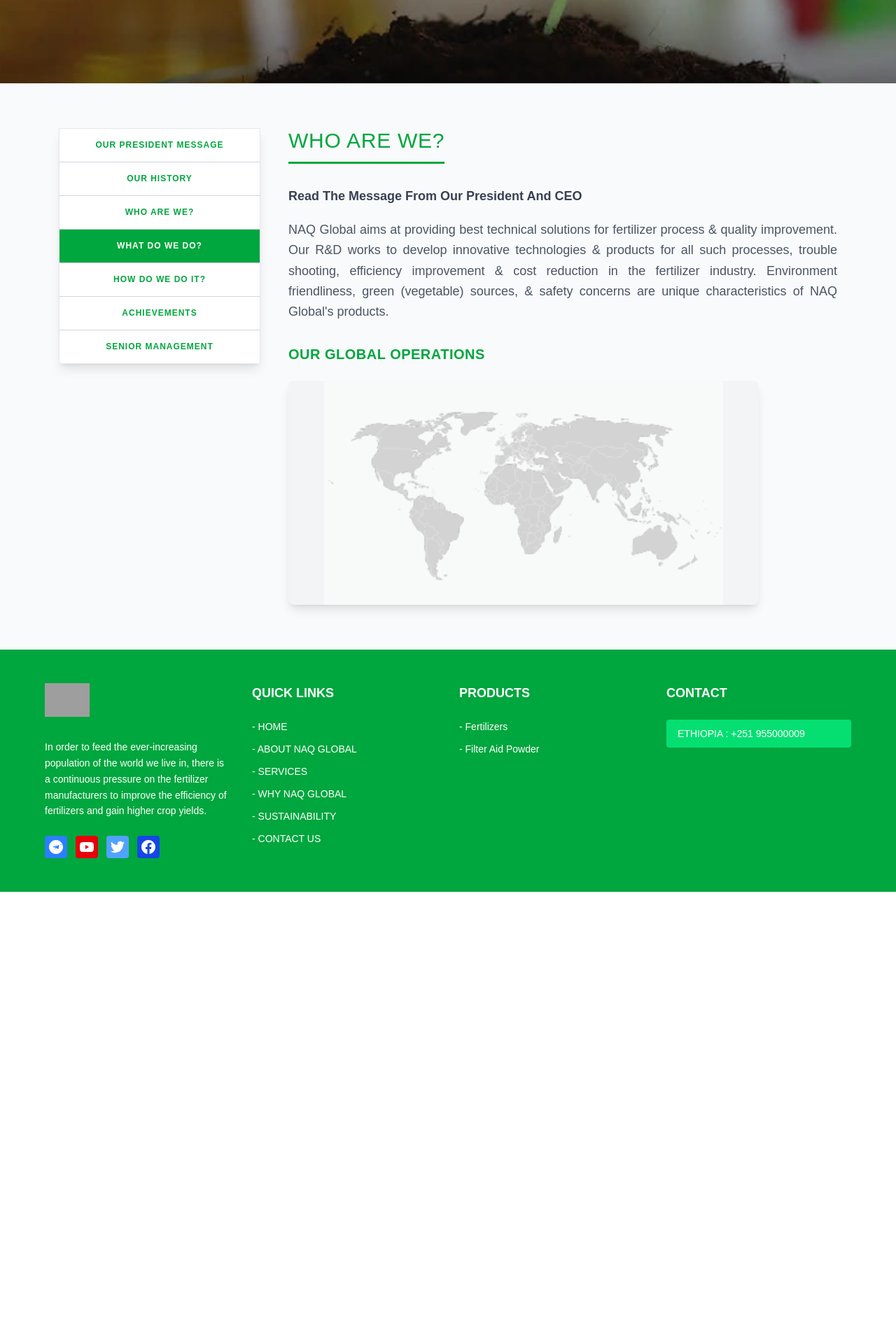
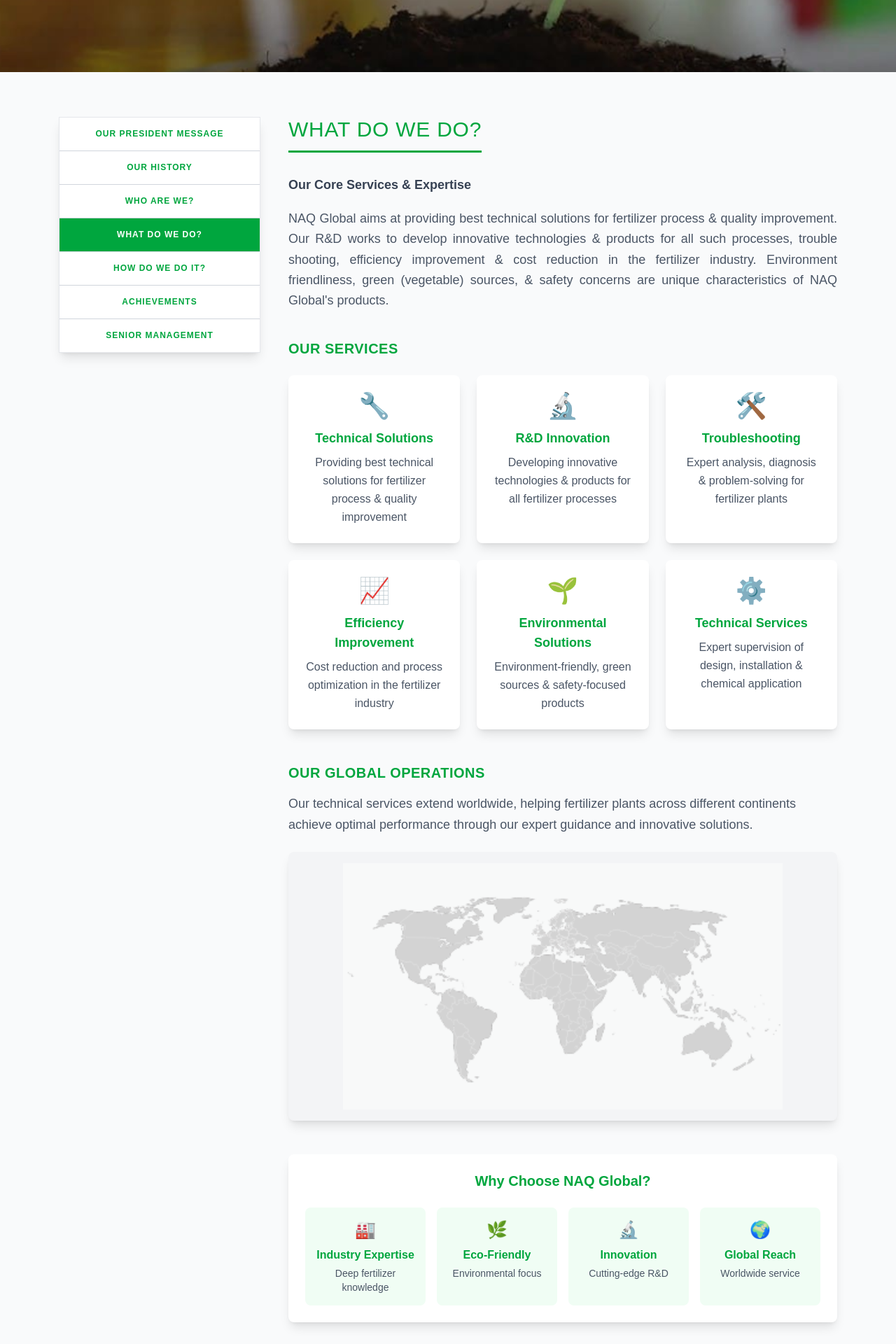
Before and after one commit to chwla/biogreen-website, a Next.js app: page /about/what-we-do in a window 1280 px wide. Shown: the part 394-2314 px from the top of the page at 70% size. Before the commit the page ends 1668 px from the top, so only its background shows below. Built offline with nearby package versions, Linux system fonts and the light colour scheme; grey boxes are pictures that could not be loaded.

Commit message:
/about/what-we-do mobile compatibility

```diff
--- a/src/app/about/what-we-do/page.js
+++ b/src/app/about/what-we-do/page.js
@@ -1,51 +1,104 @@
 'use client';
 import { useState } from 'react';
-import Image from 'next/image'; // ✅ Import Next.js Image component
+import Image from 'next/image';
 
-const CEOSection = () => {
+const WhatWeDoSection = () => {
   const [activeSection, setActiveSection] = useState('WHAT DO WE DO?');
+  const [isSidebarOpen, setIsSidebarOpen] = useState(false);
 
   const menuItems = [
     { name: 'OUR PRESIDENT MESSAGE', path: '/about' },
     { name: 'OUR HISTORY', path: '/about/history' },
     { name: 'WHO ARE WE?', path: '/about/who-we-are' },
     { name: 'WHAT DO WE DO?', path: '/about/what-we-do' },
-    { name: 'HOW DO WE DO IT?', path: '/about/how-we-do-it' },
+    { name: 'HOW DO WE DO IT?', path: '/about/how-do-we-do-it' },
     { name: 'ACHIEVEMENTS', path: '/about/achievements' },
     { name: 'SENIOR MANAGEMENT', path: '/about/senior-management' }
   ];
 
   const handleMenuClick = (item) => {
     setActiveSection(item.name);
+    setIsSidebarOpen(false); // Close mobile menu on item click
     window.location.href = item.path;
   };
 
+  const services = [
+    {
+      title: "Technical Solutions",
+      description: "Providing best technical solutions for fertilizer process & quality improvement",
+      icon: "🔧"
+    },
+    {
+      title: "R&D Innovation",
+      description: "Developing innovative technologies & products for all fertilizer processes",
+      icon: "🔬"
+    },
+    {
+      title: "Troubleshooting",
+      description: "Expert analysis, diagnosis & problem-solving for fertilizer plants",
+      icon: "🛠️"
+    },
+    {
+      title: "Efficiency Improvement",
+      description: "Cost reduction and process optimization in the fertilizer industry",
+      icon: "📈"
+    },
+    {
+      title: "Environmental Solutions",
+      description: "Environment-friendly, green sources & safety-focused products",
+      icon: "🌱"
+    },
+    {
+      title: "Technical Services",
+      description: "Expert supervision of design, installation & chemical application",
+      icon: "⚙️"
+    }
+  ];
+
   return (
     <>
-      {/* Hero Section */}
-      <div className="w-full relative overflow-hidden" style={{ height: '400px' }}>
-        <img
+      {/* Hero Section - Responsive height */}
+      <div className="w-full relative overflow-hidden h-48 sm:h-64 md:h-80 lg:h-96">
+        <Image
           src="/photos/about.jpeg"
-          alt="About BioGreen"
-          className="w-full h-full object-cover object-center"
+          alt="About NAQ Global"
+          fill
+          className="object-cover object-center"
           style={{ transform: 'scale(1.1)', transformOrigin: 'center' }}
+          priority
         />
 
-        {/* Title overlay - removed white background */}
-        <div className="absolute inset-0 flex items-center justify-center">
-          <h1 className="text-amber-800 text-4xl font-bold tracking-wide uppercase text-center drop-shadow-lg">
+        {/* Title overlay */}
+        <div className="absolute inset-0 flex items-center justify-center px-4">
+          <h1 className="text-amber-800 text-xl sm:text-2xl md:text-3xl lg:text-4xl font-bold tracking-wide uppercase text-center drop-shadow-lg">
             What do we do
           </h1>
         </div>
       </div>
 
       {/* Main Content Section */}
-      <section className="py-16 bg-gray-50">
-        <div className="max-w-6xl mx-auto px-5">
-          <div className="flex gap-10 items-start">
-            {/* Left Sidebar Navigation */}
-            <div className="w-72 flex-shrink-0">
-              <div className="bg-white shadow-lg border border-gray-200">
+      <section className="py-8 md:py-16 bg-gray-50">
+        <div className="max-w-6xl mx-auto px-4 sm:px-5">
+          {/* Mobile Menu Toggle */}
+          <div className="md:hidden mb-6">
+            <button
+              onClick={() => setIsSidebarOpen(!isSidebarOpen)}
+              className="w-full bg-green-600 text-white py-3 px-4 rounded-lg font-semibold uppercase tracking-wide text-sm flex items-center justify-between"
+            >
+              <span>Navigation Menu</span>
+              <span className={`transform transition-transform ${isSidebarOpen ? 'rotate-180' : ''}`}>
+                ▼
+              </span>
+            </button>
+          </div>
+
+          <div className="flex flex-col md:flex-row gap-6 md:gap-10 items-start">
+            {/* Left Sidebar Navigation - Mobile dropdown, desktop fixed */}
+            <div className={`
+              w-full md:w-72 md:flex-shrink-0
+              ${isSidebarOpen ? 'block' : 'hidden md:block'}
+            `}>
+              <div className="bg-white shadow-lg border border-gray-200 rounded-lg md:rounded-none overflow-hidden">
                 {menuItems.map((item, index) => (
                   <div
                     key={item.name}
@@ -56,7 +109,7 @@
                         ? 'bg-green-600 text-white'
                         : 'bg-white text-green-600 hover:bg-green-50'
                       }
-                      text-center py-4 px-4 font-bold text-xs uppercase tracking-widest cursor-pointer transition-all duration-200
+                      text-center py-3 md:py-4 px-3 md:px-4 font-bold text-xs sm:text-xs uppercase tracking-wide cursor-pointer transition-all duration-200
                       font-sans leading-tight
                     `}
                     style={{
@@ -71,19 +124,21 @@
             </div>
 
             {/* Right Content Area */}
-            <div className="flex-1">
-              {/* Text Content */}
+            <div className="flex-1 w-full">
+              <div className="flex flex-col gap-8 md:gap-10">
+
+                {/* Main Text Content */}
                 <div className="w-full">
-                <h2 className="text-green-600 text-3xl font-light tracking-wide mb-8 pb-3 border-b-3 border-green-600 inline-block">
-                  WHO ARE WE?
+                  <h2 className="text-green-600 text-xl sm:text-2xl lg:text-3xl font-light tracking-wide mb-6 md:mb-8 pb-2 md:pb-3 border-b-2 md:border-b-3 border-green-600 inline-block">
+                    WHAT DO WE DO?
                   </h2>
 
-                <div className="space-y-5 mb-8">
-                  <p className="font-semibold text-gray-700 text-lg">
-                    Read The Message From Our President And CEO
+                  <div className="space-y-4 md:space-y-5 mb-8 md:mb-10">
+                    <p className="font-semibold text-gray-700 text-base sm:text-lg">
+                      Our Core Services & Expertise
                     </p>
 
-                  <p className="text-gray-600 text-lg leading-relaxed text-justify">
+                    <p className="text-gray-600 text-sm sm:text-base lg:text-lg leading-relaxed text-justify">
                       NAQ Global aims at providing best technical solutions for fertilizer
                       process &amp; quality improvement. Our R&amp;D works to develop innovative
                       technologies &amp; products for all such processes, trouble shooting,
@@ -93,28 +148,87 @@
                     </p>
                   </div>
 
+                  {/* Services Grid */}
+                  <div className="mb-8 md:mb-12">
+                    <h3 className="text-green-600 text-lg sm:text-xl font-semibold mb-6 uppercase tracking-wide">
+                      Our Services
+                    </h3>
+                    <div className="grid grid-cols-1 sm:grid-cols-2 lg:grid-cols-3 gap-4 md:gap-6">
+                      {services.map((service, index) => (
+                        <div key={index} className="bg-white p-4 md:p-6 rounded-lg shadow-lg hover:shadow-xl transition-shadow duration-300">
+                          <div className="text-3xl md:text-4xl mb-3 text-center">{service.icon}</div>
+                          <h4 className="text-green-600 font-semibold text-base md:text-lg mb-2 text-center">
+                            {service.title}
+                          </h4>
+                          <p className="text-gray-600 text-sm md:text-base text-center leading-relaxed">
+                            {service.description}
+                          </p>
+                        </div>
+                      ))}
+                    </div>
+                  </div>
+
                   {/* Global Operations Section */}
                   <div className="mb-6">
-                  <h3 className="text-green-600 text-xl font-semibold mb-4 uppercase tracking-wide">
+                    <h3 className="text-green-600 text-lg sm:text-xl font-semibold mb-4 uppercase tracking-wide">
                       Our Global Operations
                     </h3>
+                    <p className="text-gray-600 text-sm sm:text-base lg:text-lg leading-relaxed mb-6">
+                      Our technical services extend worldwide, helping fertilizer plants across different continents
+                      achieve optimal performance through our expert guidance and innovative solutions.
+                    </p>
                   </div>
 
-                {/* World Map */}
-                <div className="w-full max-w-2xl">
-                  <div className="w-full h-80 bg-gray-100 rounded-lg overflow-hidden shadow-lg flex items-center justify-center relative">
+                  {/* World Map - Responsive */}
+                  <div className="w-full">
+                    <div className="w-full h-64 sm:h-72 md:h-80 lg:h-96 bg-gray-100 rounded-lg overflow-hidden shadow-lg flex items-center justify-center relative">
                       <Image
                         src="/photos/home3_1.png"
                         alt="NAQ Global Operations World Map"
                         fill
                         style={{ objectFit: 'contain' }}
+                        className="p-4"
                         onError={(e) => {
                           e.currentTarget.style.display = 'none';
-                        e.currentTarget.nextSibling.style.display = 'flex';
+                          e.currentTarget.nextElementSibling.style.display = 'flex';
                         }}
                       />
-                    <div className="w-full h-full bg-gradient-to-br from-green-100 to-green-200 flex items-center justify-center text-green-600 font-semibold" style={{display: 'none'}}>
-                      Global Operations Map
+                      <div className="w-full h-full bg-gradient-to-br from-green-100 to-green-200 flex items-center justify-center text-green-600 font-semibold text-center px-4" style={{display: 'none'}}>
+                        <div>
+                          <div className="text-4xl md:text-6xl mb-4">🌍</div>
+                          <div className="text-base md:text-lg">Global Operations Map</div>
+                          <div className="text-sm md:text-base text-gray-600 mt-2">Serving clients worldwide</div>
+                        </div>
+                      </div>
+                    </div>
+                  </div>
+
+                  {/* Key Features */}
+                  <div className="mt-8 md:mt-12 bg-white rounded-lg shadow-lg p-4 md:p-6">
+                    <h3 className="text-green-600 text-lg sm:text-xl font-semibold mb-4 md:mb-6 text-center">
+                      Why Choose NAQ Global?
+                    </h3>
+                    <div className="grid grid-cols-1 sm:grid-cols-2 lg:grid-cols-4 gap-4">
+                      <div className="text-center p-4 bg-green-50 rounded-lg">
+                        <div className="text-2xl mb-2">🏭</div>
+                        <div className="text-green-600 font-semibold text-sm md:text-base">Industry Expertise</div>
+                        <div className="text-gray-600 text-xs md:text-sm mt-1">Deep fertilizer knowledge</div>
+                      </div>
+                      <div className="text-center p-4 bg-green-50 rounded-lg">
+                        <div className="text-2xl mb-2">🌿</div>
+                        <div className="text-green-600 font-semibold text-sm md:text-base">Eco-Friendly</div>
+                        <div className="text-gray-600 text-xs md:text-sm mt-1">Environmental focus</div>
+                      </div>
+                      <div className="text-center p-4 bg-green-50 rounded-lg">
+                        <div className="text-2xl mb-2">🔬</div>
+                        <div className="text-green-600 font-semibold text-sm md:text-base">Innovation</div>
+                        <div className="text-gray-600 text-xs md:text-sm mt-1">Cutting-edge R&D</div>
+                      </div>
+                      <div className="text-center p-4 bg-green-50 rounded-lg">
+                        <div className="text-2xl mb-2">🌍</div>
+                        <div className="text-green-600 font-semibold text-sm md:text-base">Global Reach</div>
+                        <div className="text-gray-600 text-xs md:text-sm mt-1">Worldwide service</div>
+                      </div>
                     </div>
                   </div>
                 </div>
@@ -127,4 +241,4 @@
   )
 }
 
-export default CEOSection;
+export default WhatWeDoSection;
```
Lines whose indentation alone changed are shown as unchanged.
